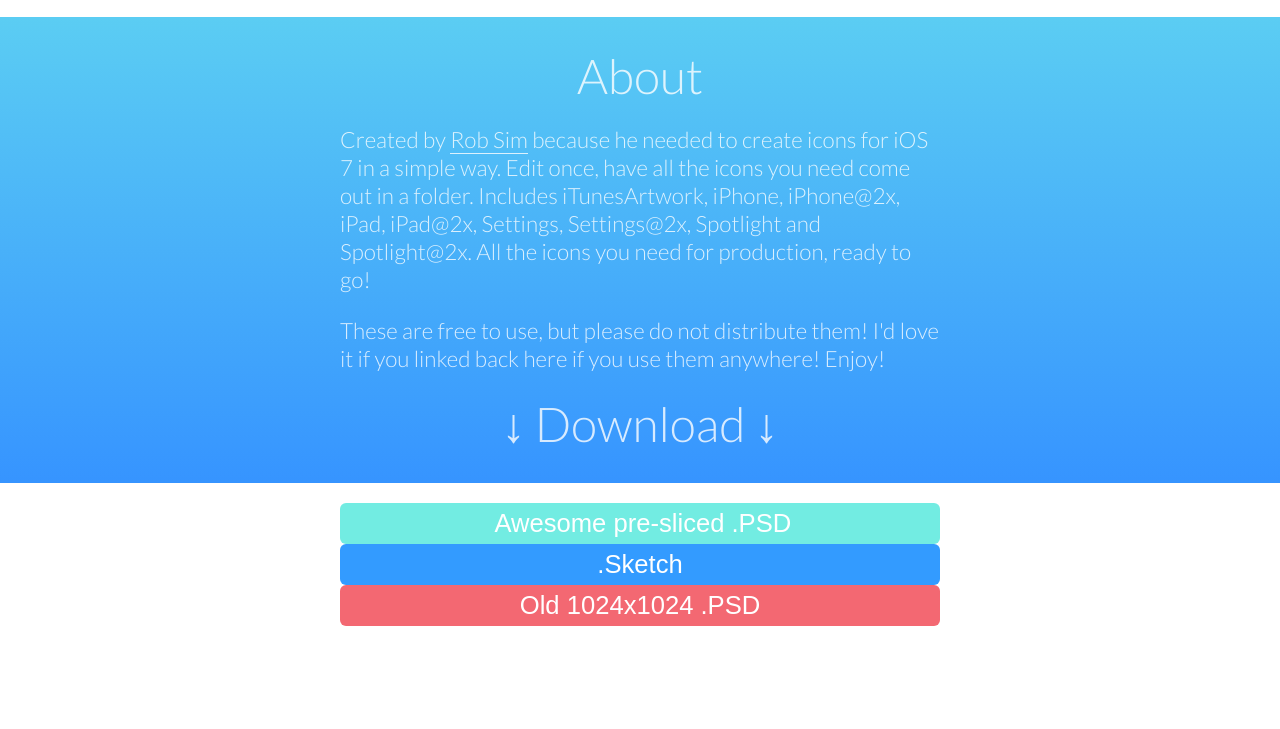
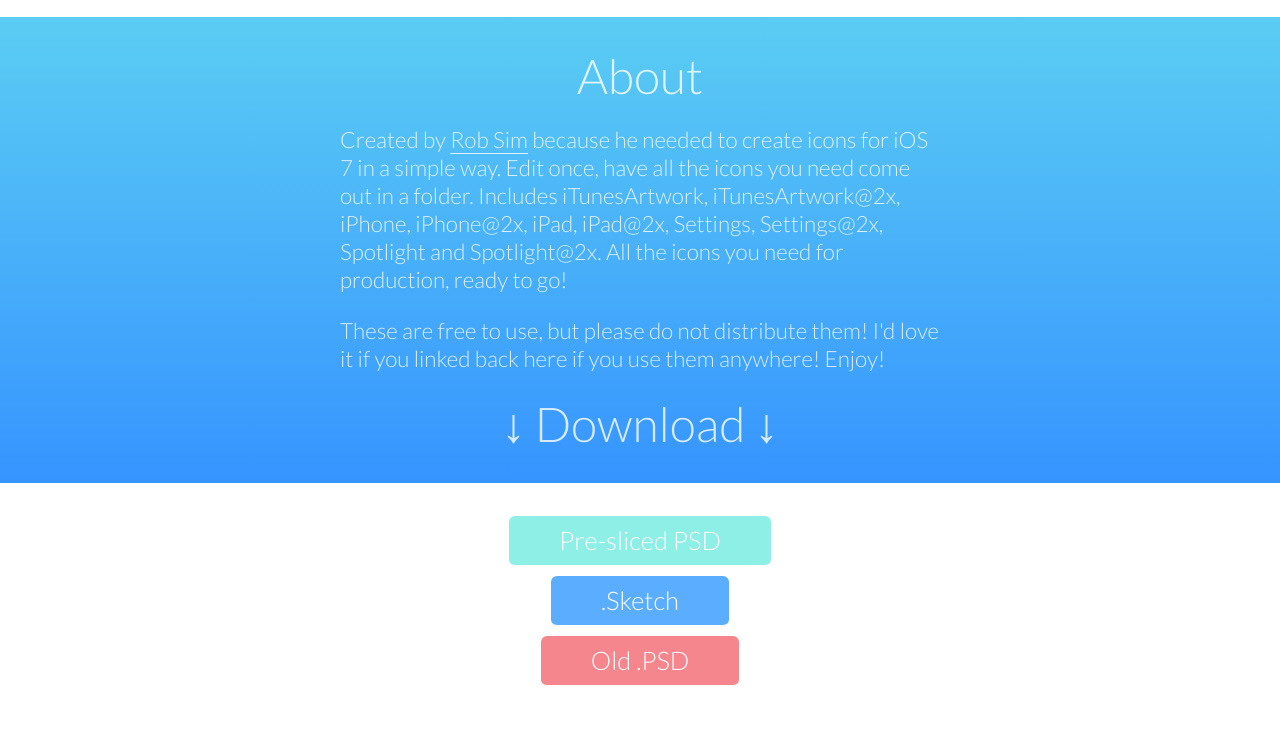
Before and after one commit to RobSim/iOS-7-Icon-Templates, a plain HTML site: page index.html in a window 1280 px wide. Shown: the part 1193-1922 px from the top of the page. Before the commit the page ends 1839 px from the top, so only its background shows below. Drawn offline with Linux system fonts and the light colour scheme.

Commit message:
New Files

```diff
--- a/index.html
+++ b/index.html
@@ -51,23 +51,38 @@
         <div class="bubbles2">
       <div class="container">
         <h4>About</h4>
-        <p>Created by <a href="http://robs.im">Rob Sim</a> because he needed to create icons for iOS 7 in a simple way. Edit once, have all the icons you need come out in a folder. Includes iTunesArtwork, iPhone, iPhone@2x, iPad, iPad@2x, Settings, Settings@2x, Spotlight and Spotlight@2x. All the icons you need for production, ready to go!</p>
+        <p>Created by <a href="http://robs.im">Rob Sim</a> because he needed to create icons for iOS 7 in a simple way. Edit once, have all the icons you need come out in a folder. Includes iTunesArtwork, iTunesArtwork@2x, iPhone, iPhone@2x, iPad, iPad@2x, Settings, Settings@2x, Spotlight and Spotlight@2x. All the icons you need for production, ready to go!</p>
 
         <p>These are free to use, but please do not distribute them! I'd love it if you linked back here if you use them anywhere! Enjoy!</p>
         <h4>↓ Download ↓</h4>
         </div></div>
         <div class="container">
         <div class="dl">
+
+        <!-- <FORM METHOD="LINK" ACTION="/files/iOS-7-Icon-Set.psd">
+        <INPUT class="btn green" TYPE="submit" VALUE="Awesome pre-sliced .PSD">
+        </FORM>
         <FORM METHOD="LINK" ACTION="https://www.dropbox.com/s/hh4kfamlfsrhm9f/iOS%207%20Icon%20Set.psd">
-        <INPUT class="btn green" TYPE="submit" VALUE=" Awesome pre-sliced .PSD">
+        <INPUT class="btn green" TYPE="submit" VALUE="Mirror">
+        </FORM>
+
+        <FORM METHOD="LINK" ACTION="/files/iOS-7-Vector-Icon.sketch.zip">
+        <INPUT class="btn blue" TYPE="submit" VALUE=".Sketch">
         </FORM>
         <FORM METHOD="LINK" ACTION="https://www.dropbox.com/sh/hxpssy0t9ohuxsg/7seGyRI7gD">
-        <INPUT class="btn blue" TYPE="submit" VALUE=".Sketch">
+        <INPUT class="btn blue" TYPE="submit" VALUE="Mirror">
+        </FORM>
+
+        <FORM METHOD="LINK" ACTION="/files/iOS-7-Vector-Icon.psd">
+        <INPUT class="btn red" TYPE="submit" VALUE="Old 1024x1024 .PSD">
         </FORM>
         <FORM METHOD="LINK" ACTION="https://www.dropbox.com/s/dc959fkse19j9ob/iOS-7-Vector-Icon-Rob-Sim.psd">
-        <INPUT class="btn red" TYPE="submit" VALUE="Old 1024x1024 .PSD">
-        </FORM>
-        </div></div>
+        <INPUT class="btn red" TYPE="submit" VALUE="Mirror">
+        </FORM> -->
+        <p class="dl-button"><a class="btn green" href="/files/iOS-7-Icon-Set.psd" download="iOS 7 icon template.psd">Pre-sliced PSD</a></p>
+        <p class="dl-button"><a class="btn blue" href="/files/iOS-7-Vector-Icon.sketch.zip" download="iOS 7 icon template.sketch.zip">.Sketch</a></p>
+        <p class="dl-button"><a class="btn red" href="/files/iOS-7-Vector-Icon.psd" download="iOS 7 icon template-old.psd">Old .PSD</a>
+        </div></div></p>
   </section>
 
 <!-- Analytics -->
--- a/scss/style.scss
+++ b/scss/style.scss
@@ -152,9 +152,9 @@ filter: progid:DXImageTransform.Microsoft.gradient( startColorstr='#5bcdf3', end
 	font-size: 1.6rem;
   border: none;
   color: #ffffff;
-  padding: 9px 24px 10px;
-width: 100%;
-  line-height: 22px;
+  padding: 9px 50px 10px;
+  margin: 30px 10px 60px 10px;
+  // line-height: 22px;
   text-decoration: none;
   text-shadow: none;
   -webkit-border-radius: 6px;
@@ -201,3 +201,7 @@ width: 100%;
   opacity: 0.7;
   filter: alpha(opacity=70);
 }
+.dl-button {
+	margin-bottom: 30px;
+	text-align: center;
+}
```
Also changed, not shown: css/style.css, files/iOS-7-Vector-Icon.sketch/QuickLook/Preview.png (added), files/iOS-7-Vector-Icon.sketch/QuickLook/Thumbnail.png (added), 8 other files.
